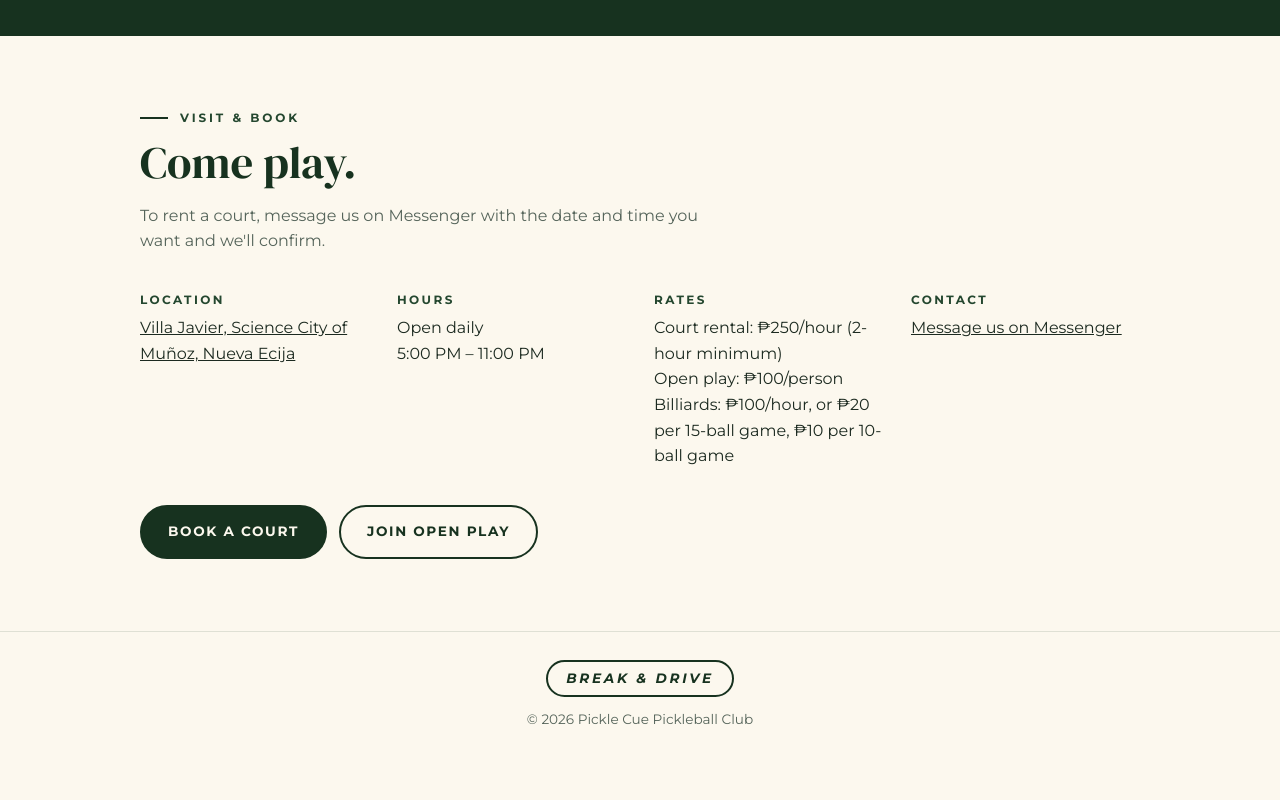
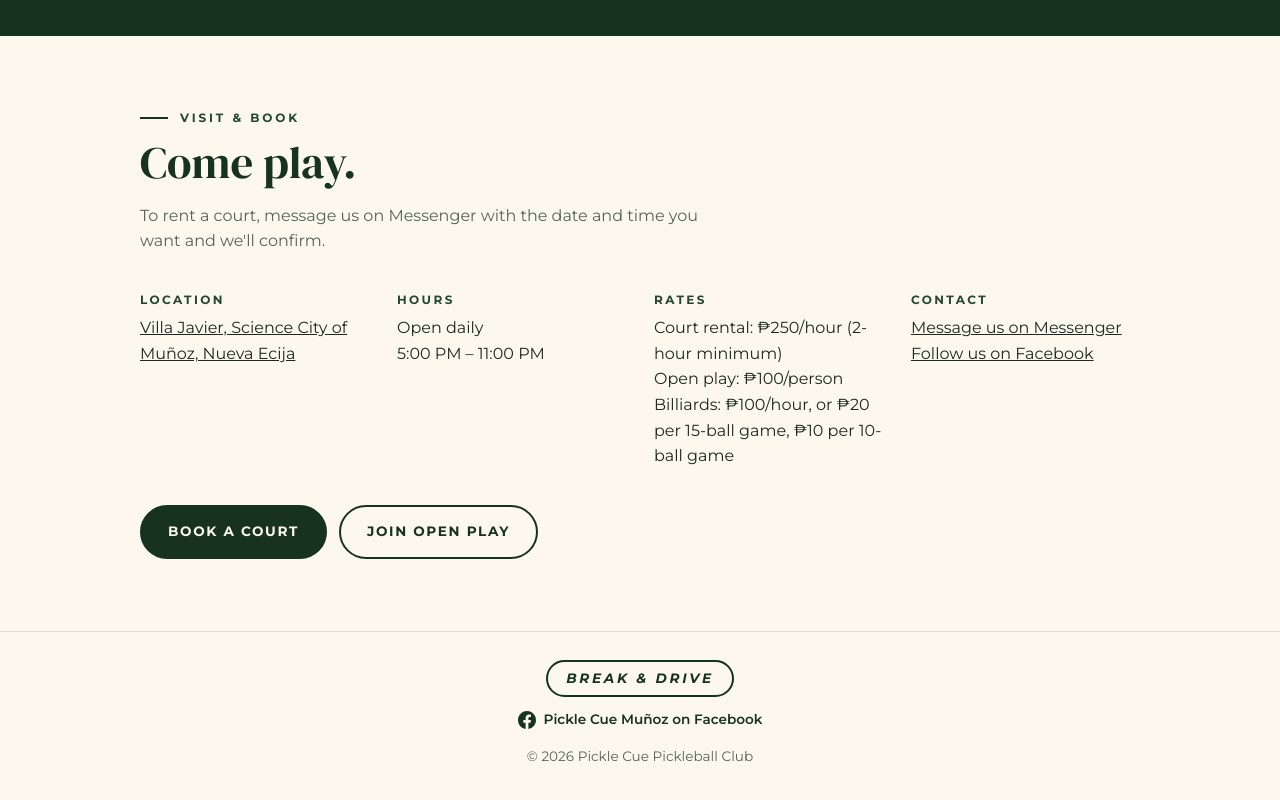
Before and after one commit to pansitlugaw/pickle-cue, a plain HTML site: page index.html in a window 1280 px wide. Shown: the part 2336-3136 px from the top of the page. Before the commit the page ends 3107 px from the top, so only its background shows below. Drawn offline with Linux system fonts and the light colour scheme.

Commit message:
Add Facebook page link

```diff
--- a/index.html
+++ b/index.html
@@ -119,6 +119,9 @@
   footer { border-top: 1px solid rgba(23,50,31,.12); padding: 28px 0 40px; text-align: center; font-size: .85rem; color: var(--muted); }
   footer .motto { font-weight: 700; font-style: italic; letter-spacing: .2em; color: var(--green); border: 2px solid var(--green); border-radius: 999px; padding: 6px 18px; display: inline-block; margin-bottom: 12px; }
 
+  footer .fb { display: inline-flex; align-items: center; gap: 8px; color: var(--green); font-weight: 600; text-decoration: none; }
+  footer .fb:hover { text-decoration: underline; text-decoration-color: var(--yellow); text-decoration-thickness: 3px; text-underline-offset: 5px; }
+
   @media (max-width: 640px) {
     nav ul { gap: 14px; }
     nav ul li.hide-sm { display: none; }
@@ -231,7 +234,8 @@
       </div>
       <div>
         <h4>Contact</h4>
-        <p><a href="https://m.me/ch/97NtbXh65bJyTkrY/" target="_blank" rel="noopener">Message us on Messenger</a></p>
+        <p><a href="https://m.me/ch/97NtbXh65bJyTkrY/" target="_blank" rel="noopener">Message us on Messenger</a><br>
+          <a href="https://www.facebook.com/p/Pickle-Cue-Mu%C3%B1oz-61595596165976/" target="_blank" rel="noopener">Follow us on Facebook</a></p>
       </div>
     </div>
     <div class="btns" style="justify-content:flex-start;margin-top:36px">
@@ -244,6 +248,12 @@
 <footer>
   <div class="wrap">
     <div class="motto">BREAK &amp; DRIVE</div>
+    <div style="margin-bottom:10px">
+      <a class="fb" href="https://www.facebook.com/p/Pickle-Cue-Mu%C3%B1oz-61595596165976/" target="_blank" rel="noopener" aria-label="Pickle Cue on Facebook">
+        <svg width="18" height="18" viewBox="0 0 24 24" fill="currentColor" aria-hidden="true"><path d="M24 12.07C24 5.4 18.63 0 12 0S0 5.4 0 12.07C0 18.1 4.39 23.1 10.13 24v-8.44H7.08v-3.49h3.05V9.41c0-3.02 1.79-4.69 4.53-4.69 1.31 0 2.68.24 2.68.24v2.97h-1.51c-1.49 0-1.96.93-1.96 1.89v2.25h3.33l-.53 3.49h-2.8V24C19.61 23.1 24 18.1 24 12.07z"/></svg>
+        Pickle Cue Muñoz on Facebook
+      </a>
+    </div>
     <div>&copy; <span id="yr">2026</span> Pickle Cue Pickleball Club</div>
   </div>
 </footer>
```
